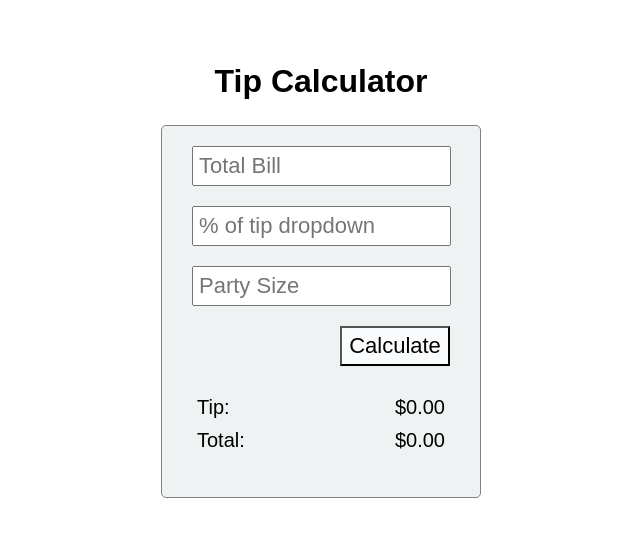
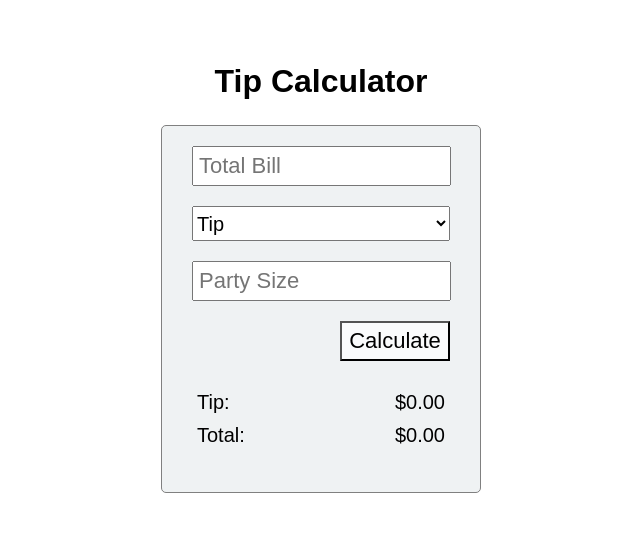
Before and after one commit to catherine-o/tip-calculator, a Vue app: page / in a window 1280 px wide. Shown: the top 536 px of the page, without its empty margins (319-959 px from the left). Built offline with nearby package versions, Linux system fonts and the light colour scheme; a web font is replaced by a local one.

Commit message:
renders tip dropdown menu

```diff
--- a/src/components/CalculatorForm.vue
+++ b/src/components/CalculatorForm.vue
@@ -1,7 +1,13 @@
 <template>
     <form id='calculator-form'>
         <input type='text' placeholder='Total Bill'>
-        <input type='text' placeholder='% of tip dropdown'>
+        <select name='tip' id='tip'>
+            <option value='0' selected>Tip</option>
+            <option value='10'>10%</option>
+            <option value='15'>15%</option>
+            <option value='18'>18%</option>
+            <option value='20'>20%</option>
+        </select>
         <input type='text' placeholder='Party Size'>
         <button>Calculate</button>
     </form>
@@ -15,6 +21,12 @@
         margin: 20px 0px 0 30px;
         width: 77%;
     }
+    #tip {
+        width: 81%;
+        height: 35px;
+        margin: 20px 0px 0 30px;
+        font-size: 20px;
+    }
     button {
         font-size: 22px;
         padding: 5px;
```
